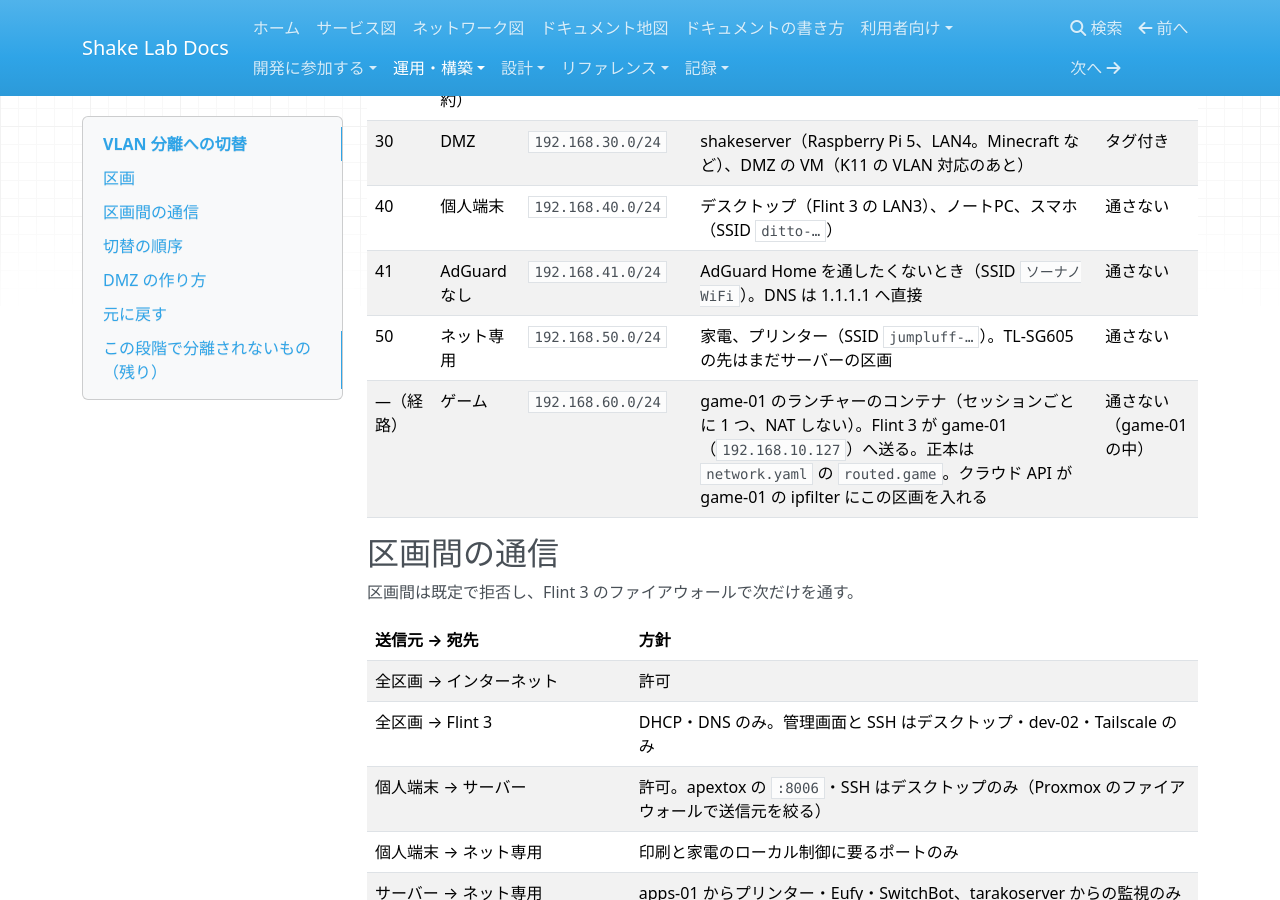
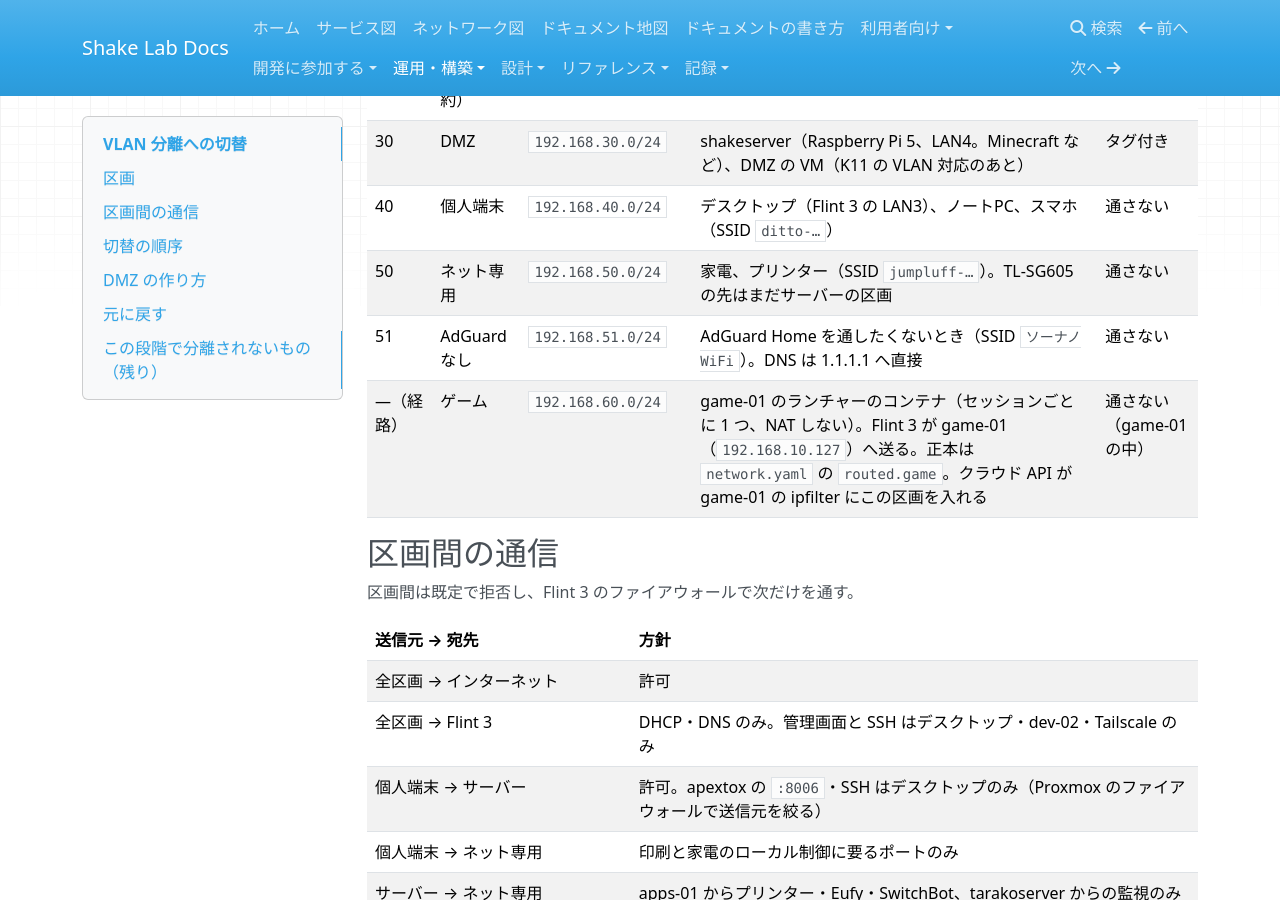
Before and after one commit to rurutheGeek/shake-cloud, an MkDocs documentation site: the page built from docs/operations/vlan.md, in a window 1280 px wide and 900 px high, scrolled down 463 px. Built offline with MkDocs 1.6.1, drawn with Linux system fonts in a browser that asks for light colours; nearby versions of some CDN libraries; a script that is not in the unit is left out.

Commit message:
fix(flint3): ソーナノWiFi の区画を 192.168.51.0/24 にする（ネット専用の 50 の派生）
Co-Authored-By: Claude Opus 5.5 <noreply@anthropic.com>

```diff
--- a/docs/operations/vlan.md
+++ b/docs/operations/vlan.md
@@ -24,8 +24,8 @@ tags:
 | 20 | 管理（予約） | `192.168.20.0/24` | 当面は作らない | — |
 | 30 | DMZ | `192.168.30.0/24` | shakeserver（Raspberry Pi 5、LAN4。Minecraft など）、DMZ の VM（K11 の VLAN 対応のあと） | タグ付き |
 | 40 | 個人端末 | `192.168.40.0/24` | デスクトップ（Flint 3 の LAN3）、ノートPC、スマホ（SSID `ditto-…`） | 通さない |
-| 41 | AdGuard なし | `192.168.41.0/24` | AdGuard Home を通したくないとき（SSID `ソーナノWiFi`）。DNS は 1.1.1.1 へ直接 | 通さない |
 | 50 | ネット専用 | `192.168.50.0/24` | 家電、プリンター（SSID `jumpluff-…`）。TL-SG605 の先はまだサーバーの区画 | 通さない |
+| 51 | AdGuard なし | `192.168.51.0/24` | AdGuard Home を通したくないとき（SSID `ソーナノWiFi`）。DNS は 1.1.1.1 へ直接 | 通さない |
 | —（経路） | ゲーム | `192.168.60.0/24` | game-01 のランチャーのコンテナ（セッションごとに 1 つ、NAT しない）。Flint 3 が game-01（`192.168.10.127`）へ送る。正本は `network.yaml` の `routed.game`。クラウド API が game-01 の ipfilter にこの区画を入れる | 通さない（game-01 の中） |
 
 ## 区画間の通信
```
Also changed, not shown: docs/operations/flint3.md (+1 -1 lines), 2 other files.
